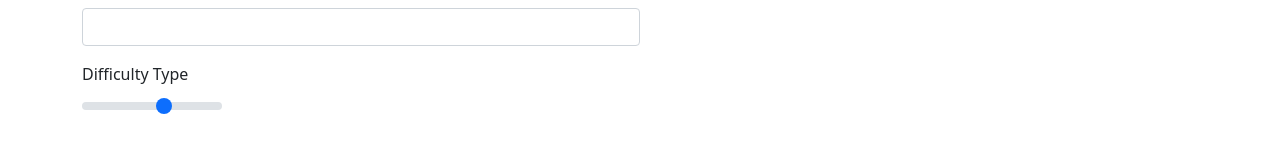
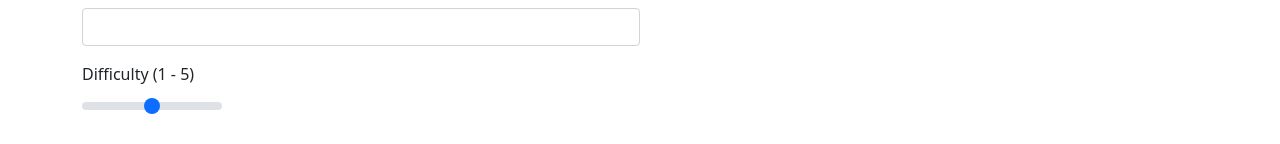
Before and after one commit to vedantpatel1997/edTechSparkVKP, an Angular app: page /create in a window 1280 px wide. Shown: the part 511-655 px from the top of the page. Built offline with nearby package versions, Linux system fonts and the light colour scheme; no server answers.

Commit message:
Change in Difficulty Layout

```diff
--- a/src/app/create/create.component.html
+++ b/src/app/create/create.component.html
@@ -70,9 +70,9 @@
             </div>
         </div>
         <div class="mb-3 col-sm-3">
-            <label class="form-label">Difficulty Type</label>
+            <label class="form-label">Difficulty (1 - 5)</label>
             <!-- <input type="number" name="difficultyType" class="form-control" formControlName="difficultyType"> -->
-            <input type="range" class="form-range" min="0" max="5" id="customRange2" name="difficultyType" formControlName="difficultyType">
+            <input type="range" class="form-range" min="1" max="5" name="difficultyType" formControlName="difficultyType">
             <!-- <div class="text-danger"
                 *ngIf="userForm.controls['difficultyType'].errors && (form.submitted || userForm.controls['difficultyType'].touched)">
                 <span [hidden]="!userForm.controls['difficultyType'].errors['required']"> Enter Difficulty Type (0-5)
```
